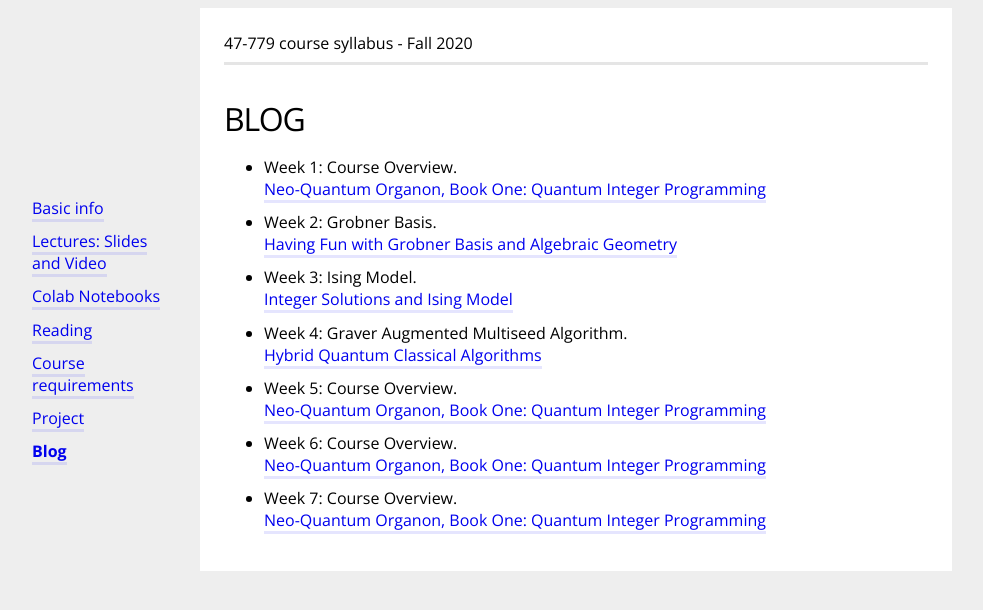
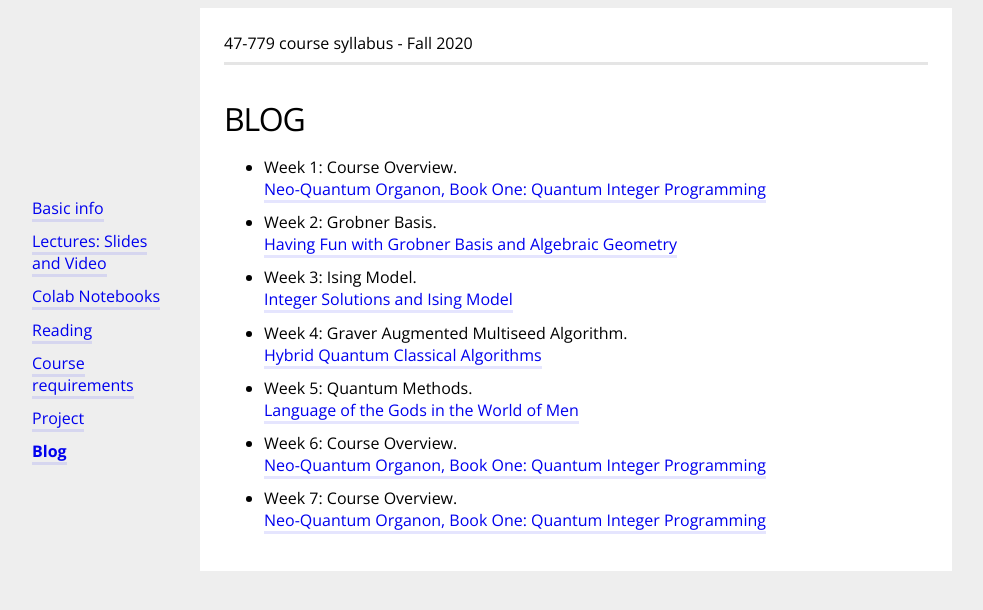
Before and after one commit to bernalde/QuIP, a Jekyll site: the page built from blog.md, in a window 1280 px wide. Shown: the top 610 px of the page, without its empty margins (64-1047 px from the left). Built offline with Jekyll 4.4.1, drawn with Linux system fonts in a browser that asks for light colours.

Commit message:
Update blog.md

```diff
--- a/blog.md
+++ b/blog.md
@@ -20,8 +20,8 @@ Selected blog posts from MyAmpleLife.
 - Week 4: Graver Augmented Multiseed Algorithm.<br>
 [Hybrid Quantum Classical Algorithms](http://www.myamplelife.com/wp/2019/02/hybrid-quantum-classical-algorithms/)
 
-- Week 5: Course Overview.<br>
-[Neo-Quantum Organon, Book One: Quantum Integer Programming](http://www.myamplelife.com/wp/2019/12/neo-quantum-organon-book-one-quantum-integer-programming-quip/)
+- Week 5: Quantum Methods.<br>
+[Language of the Gods in the World of Men](http://www.myamplelife.com/wp/2019/06/the-language-of-the-gods-in-the-world-of-men/)
 
 - Week 6: Course Overview.<br>
 [Neo-Quantum Organon, Book One: Quantum Integer Programming](http://www.myamplelife.com/wp/2019/12/neo-quantum-organon-book-one-quantum-integer-programming-quip/)
```
